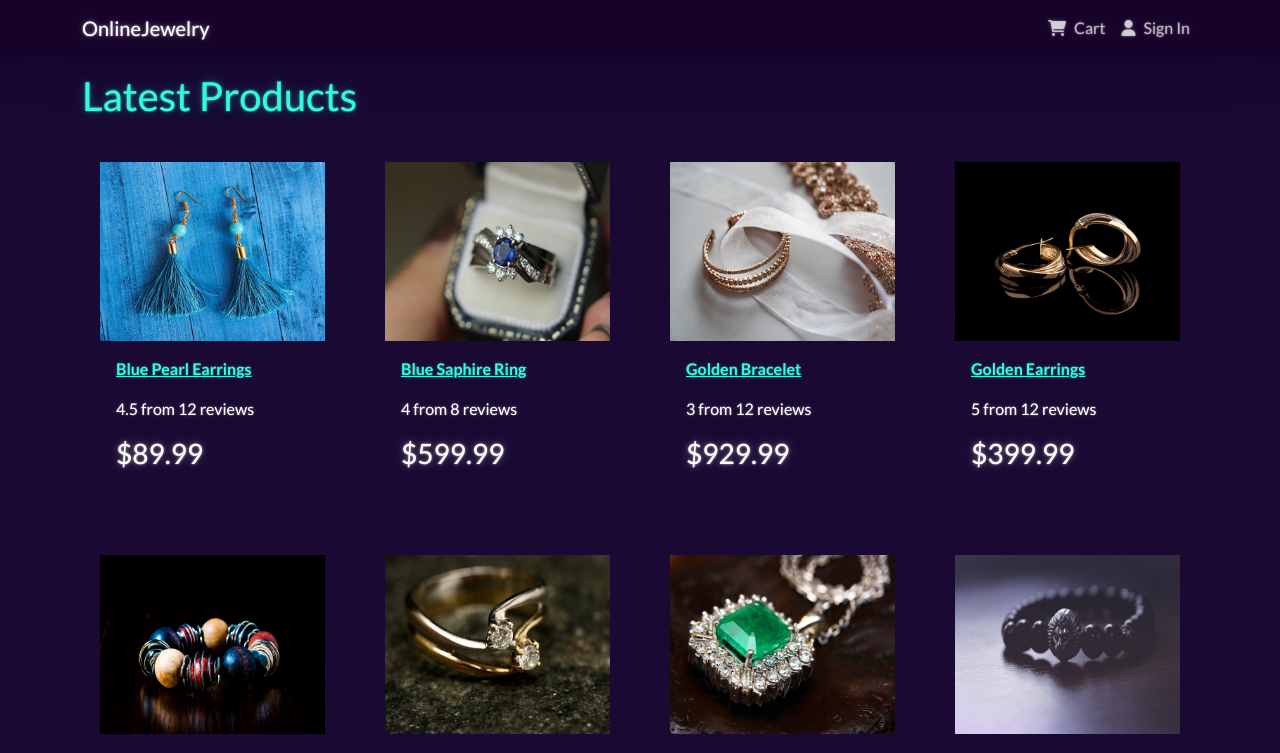
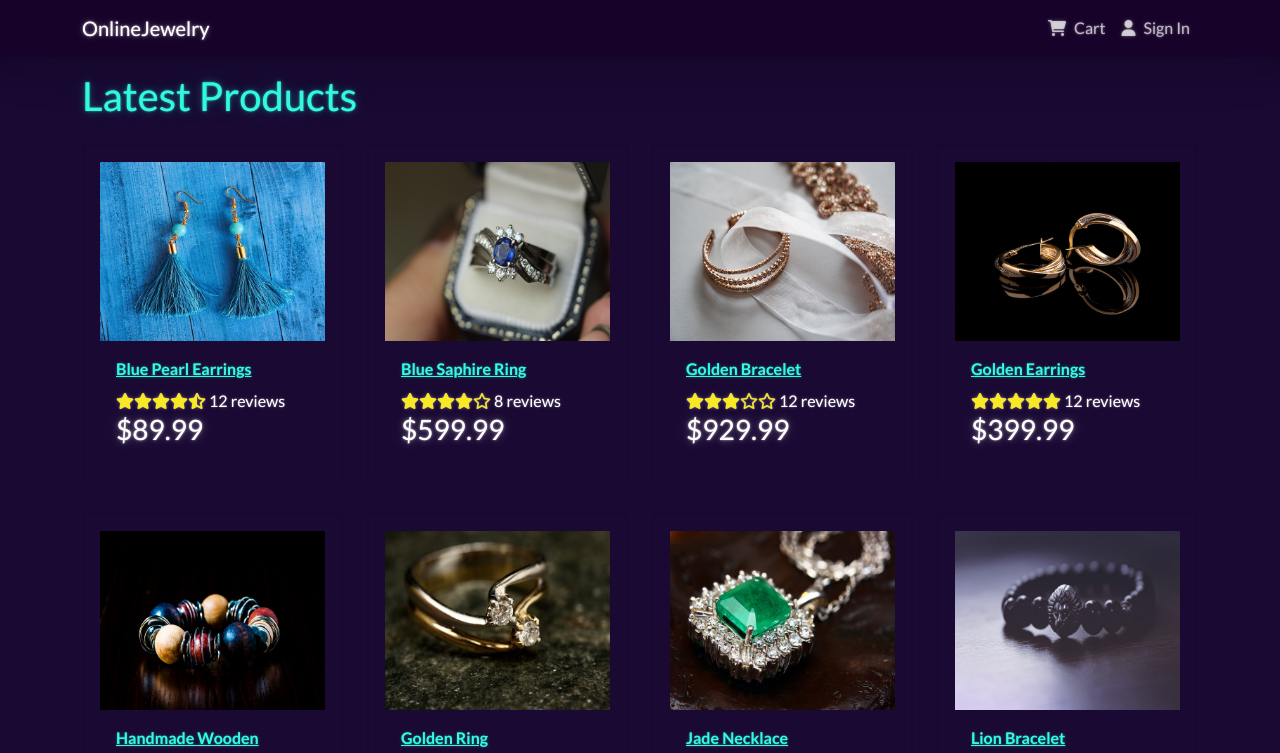
Before and after one commit to MilosNj/online-jewelry, a React (Create React App) app: page /product/1 in a window 1280 px wide. Shown: the top 753 px of the page. Built offline with nearby package versions, Linux system fonts and the light colour scheme.

Commit message:
Added stars for rating

```diff
--- a/src/components/Product.tsx
+++ b/src/components/Product.tsx
@@ -1,5 +1,7 @@
 import React from "react";
 import { Card } from "react-bootstrap";
+
+import Rating from "./Rating";
 
 interface AppProps {
   product: {
@@ -28,9 +30,10 @@ const Product = ({ product }: AppProps) => {
           </Card.Title>
         </a>
         <Card.Text as="div">
-          <div className="my-3">
-            {product.rating} from {product.numReviews} reviews
-          </div>
+          <Rating
+            value={product.rating}
+            text={` ${product.numReviews} reviews`}
+          />
         </Card.Text>
         <Card.Text as="h3">${product.price}</Card.Text>
       </Card.Body>
--- /dev/null
+++ b/src/components/Rating.tsx
@@ -0,0 +1,24 @@
+import React from "react";
+import Star from "./Star";
+
+interface AppProps {
+  value: number;
+  text: string;
+}
+
+const Rating = ({ value, text }: AppProps) => {
+  const stars: JSX.Element[] = [];
+
+  for (let index = 1; index <= 5; index++) {
+    stars.push(<Star key={index} value={value} index={index} />);
+  }
+
+  return (
+    <div className="rating">
+      {stars}
+      <span>{text && text}</span>
+    </div>
+  );
+};
+
+export default Rating;
--- /dev/null
+++ b/src/components/Star.tsx
@@ -0,0 +1,25 @@
+import React from "react";
+
+interface AppProps {
+  value: number;
+  index: number;
+}
+
+const Star = ({ value, index }: AppProps) => {
+  return (
+    <span>
+      <i
+        style={{ color: "#f8e825" }}
+        className={
+          value >= index
+            ? "fas fa-star"
+            : value >= index - 0.5
+            ? "fas fa-star-half-alt"
+            : "far fa-star"
+        }
+      ></i>
+    </span>
+  );
+};
+
+export default Star;
```
